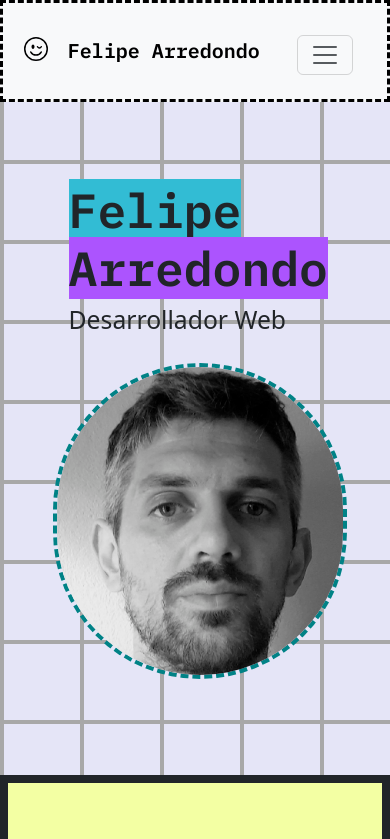
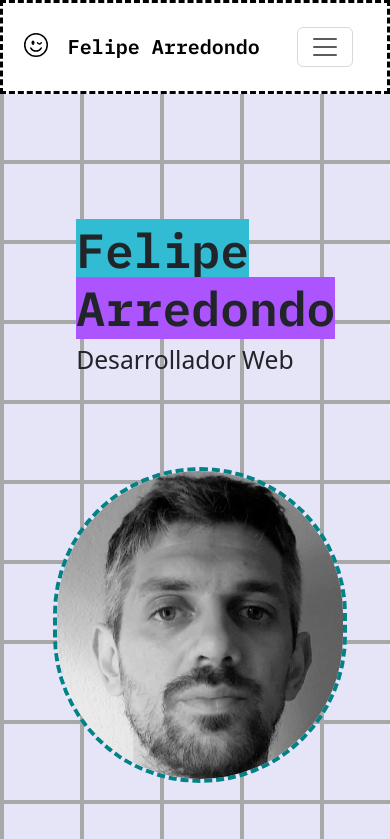
Before and after one commit to felipearredondo08/Porfolio, a React (Vite) app: page / in a window 390 px wide. Shown: the top 839 px of the page. Built offline with nearby package versions, Linux system fonts and the light colour scheme.

Commit message:
modo oscuro aplicado

```diff
--- a/index.html
+++ b/index.html
@@ -11,6 +11,7 @@
     <title>Felipe Arredondo - Desarrollador Web</title>
   </head>
   <body>
+
     <div id="root"></div>
     <script src="https://cdn.jsdelivr.net/npm/bootstrap@5.3.3/dist/js/bootstrap.bundle.min.js" integrity="sha384-YvpcrYf0tY3lHB60NNkmXc5s9fDVZLESaAA55NDzOxhy9GkcIdslK1eN7N6jIeHz" crossorigin="anonymous"></script>
     <script type="module" src="/src/main.jsx"></script>
--- a/src/App.css
+++ b/src/App.css
@@ -1,6 +1,35 @@
-body{
+body {
    background-color: #e5e5f7;
+   background-image: linear-gradient(#a8a8a8 4px, transparent 4px), linear-gradient(to right, #a8a8a8 4px, #e5e5f7 4px);
+   background-size: 80px 80px;
+}
 
-background-image:  linear-gradient(#a8a8a8 4px, transparent 4px), linear-gradient(to right, #a8a8a8 4px, #e5e5f7 4px);
-background-size: 80px 80px;
-}
+.dark-mode {
+   /* Estilos para el modo oscuro */
+   transition: background-color 0.5s ease, color 0.5s ease;
+   background-color: #010101;
+   /* background-image: linear-gradient(#a8a8a8 4px, transparent 4px), linear-gradient(to right, #a8a8a8 4px, #2a2a2a 4px); */
+   background-image: linear-gradient(#a8a8a8 4px, transparent 4px), linear-gradient(to right, #a8a8a8 4px, #000000 4px);
+   background-size: 80px 80px;
+   color: #fff;
+ }
+
+ .dark-mode p{
+   transition: background-color 0.5s ease, color 0.5s ease;
+   color:#010101
+ }
+
+ .dark-mode h2{
+   transition: background-color 0.5s ease, color 0.5s ease;
+   color:#010101
+ }
+
+ .dark-mode label{
+   transition: background-color 0.5s ease, color 0.5s ease;
+   color:black
+ }
+
+ .dark-mode h3{
+
+   color:#010101
+ }
--- a/src/App.jsx
+++ b/src/App.jsx
@@ -1,29 +1,29 @@
-import { useState } from 'react'
-import './App.css'
-import Menu from './components/Menu'
-import Portada from './components/Portada'
-import Proyectos from './components/Proyectos'
-import SobreMi from './components/SobreMi'
-import Footer from './components/Footer'
-import Contacto from './components/Contacto'
-
+import React, { useState } from 'react';
+import './App.css';
+import Menu from './components/Menu';
+import Portada from './components/Portada';
+import Proyectos from './components/Proyectos';
+import SobreMi from './components/SobreMi';
+import Footer from './components/Footer';
+import Contacto from './components/Contacto';
 
 function App() {
-  const [count, setCount] = useState(0)
+  const [darkMode, setDarkMode] = useState(false);
 
-
+  const toggleDarkMode = () => {
+    setDarkMode(!darkMode);
+  };
 
   return (
-    <>
-      <Menu />
-      <Portada />
-      <SobreMi />
-      <Proyectos />
-      <Contacto />
-      <Footer />
-
-    </>
-  )
+    <div className={`App ${darkMode ? 'dark-mode' : ''}`}>
+      <Menu toggleDarkMode={toggleDarkMode} darkMode={darkMode}/>
+      <Portada darkMode={darkMode}/>
+      <SobreMi darkMode={darkMode}/>
+      <Proyectos darkMode={darkMode}/>
+      <Contacto darkMode={darkMode}/>
+      <Footer darkMode={darkMode} />
+    </div>
+  );
 }
 
 export default App;
--- a/src/components/Footer.jsx
+++ b/src/components/Footer.jsx
@@ -1,15 +1,15 @@
 import React from 'react';
 import './Footer.css';
 
-const Footer = () => {
+const Footer = ({ darkMode }) => {
   const handleScrollToTop = () => {
     window.scrollTo({ top: 0, behavior: 'smooth' });
   };
 
   return (
-    <footer className="footer">
+    <footer className={`footer ${darkMode ? 'dark-footer' : ''}`}>
       <div className="footer-content">
-        <p>© 2024 Sitio Web Desarrollado por Felipe Arredondo [PiPiNos].</p>
+        <p className="letrafooter">© 2024 Sitio Web Desarrollado por Felipe Arredondo [PiPiNos].</p>
         <button className="scroll-to-top-button" onClick={handleScrollToTop}>
           <i className="fas fa-arrow-up"></i>
         </button>
--- a/src/components/Menu.css
+++ b/src/components/Menu.css
@@ -1,3 +1,11 @@
+
+.navbar {
+  border-color: rgb(255, 255, 255);
+  border-style: dashed;
+  border-color: black;
+}
+
+
 #boton-proyectos{
     color: salmon;
 }
@@ -10,6 +18,7 @@ a{
     font-weight: 600;
     font-style: normal;
 
+
 }
 
 .nav-item{
@@ -18,10 +27,12 @@ a{
     font-style: normal;
     font-size: large;
 
+
 }
 
 .social-icons{
     margin-top: 0.5rem;
+    display: flex;
 }
 
 .container{
@@ -40,12 +51,14 @@ a{
 /* Estilos específicos para el menú desplegable en móviles */
 @media (max-width: 991.98px) {
 
+
+
   img{
     margin-left: 0.3rem;
   }
 
     .navbar-toggler {
-      margin-top: 0.5rem;
+      margin-top:0;
     }
 
     .navbar-collapse {
@@ -69,10 +82,6 @@ a{
     }
   }
 
-  .navbar {
-    border-color: black;
-    border-style: dashed;
-  }
 
   @keyframes shake {
     0% { transform: translateX(0); }
@@ -84,6 +93,104 @@ a{
 
 /* Aplicar la animación a la imagen */
 .logo-img {
-    animation: shake 2s; /* Duración de la animación: 2 segundos */
+    animation: shake 5s; /* Duración de la animación: 2 segundos */
     animation-fill-mode: forwards; /* Mantener el estado final de la animación */
 }
+
+.navbar{
+  background-color: #ffffff;
+}
+
+.dark-menu {
+  background-color: #000000; /* Fondo negro */
+  color: #ffffff; /* Texto blanco */
+  /* Agrega cualquier otra propiedad CSS que desees para el modo oscuro */
+  border-color: white;
+
+
+}
+
+.dark-mode .menu-text {
+  color: white;
+  font-family: "IBM Plex Mono", monospace;
+  font-weight: 600;
+  font-style: normal;
+
+
+}
+
+
+.dark-mode #menu-logo{
+  padding: 0%;
+  margin-left: 2%;
+  border-radius: 100%;
+ width: 11%;
+ margin-right: 8.5%;
+ background-color: white;
+  box-shadow: 0px 0px 8px 8px rgba(255, 255, 255, 0.5);
+}
+
+
+.dark-mode button{
+  border-color: #dee2e6;
+  margin-left: 2rem;
+  border-width: 0.2rem;
+
+
+
+}
+
+.dark-mode #hamburguesa{
+  color: #f8f9fa;
+  margin: 0%;
+
+}
+/* Estilos para las líneas del menú desplegable en modo oscuro */
+.dark-menu .navbar-toggler-icon {
+  background-color: #ffffff; /* Color de fondo blanco para las líneas */
+}
+
+/* Estilos para las líneas del menú desplegable en modo oscuro al estar activo */
+.dark-menu .navbar-toggler-icon:focus,
+.dark-menu .navbar-toggler-icon:hover {
+  background-color: #f8f9fa; /* Cambia el color de fondo al interactuar con las líneas */
+}
+
+/* Estilos para las líneas del menú desplegable en modo oscuro al estar activo */
+.dark-menu.show .navbar-toggler-icon {
+  background-color: #f8f9fa; /* Cambia el color de fondo cuando el menú está desplegado */
+}
+
+.dark-mode #iconoredes1{
+  padding: 0%;
+  margin-left: 20%;
+  border-radius: 100%;
+ width: 55%;
+ margin-left: 1.2rem;
+margin-right: 0.1rem;
+transition: background-color 0.5s ease, color 0.5s ease;
+background-color: white;
+}
+
+.dark-mode #iconoredes2{
+  padding: 0%;
+  margin-left: 20%;
+  border-radius: 100%;
+ width: 30%;
+ margin-left: 2rem;
+margin-right: 1.6rem;
+transition: background-color 0.5s ease, color 0.5s ease;
+background-color: white;
+}
+
+.dark-mode #sobremidark{
+  background-color: #000000;
+  color: white;
+  transition: background-color 0.5s ease, color 0.5s ease;
+}
+
+.dark-mode #cvdark{
+  background-color: #000000;
+  color: white;
+  transition: background-color 0.5s ease, color 0.5s ease;
+}
--- a/src/components/Menu.jsx
+++ b/src/components/Menu.jsx
@@ -1,49 +1,151 @@
-import React, { useEffect, useState } from "react";
+// import React, { useEffect, useState } from "react";
+// import "./Menu.css";
+// import logo from "../assets/emoji-wink.svg";
+// import gitlogo from "../assets/github.svg";
+// import iglogo from "../assets/instagram.svg";
+// import curriculumPdf from "../assets/curriculumVitaeFelipeArredondo.pdf"; // Importa el archivo PDF
+
+// const Menu = () => {
+
+//   // MODO OSCURO
+
+
+
+// // -------------------
+
+//   const [fadeIn, setFadeIn] = useState(false);
+
+
+
+
+//   return (
+//     <>
+//       <nav className={`navbar bg-body-tertiary ${fadeIn ? "fade-in" : ""}`}>
+//         <div className="container">
+//           {/* Logo y nombre en el navbar */}
+//           <a className="navbar-brand" href="#">
+//             <img
+//               src={logo}
+//               alt="Logo"
+//               width="30"
+//               height="24"
+//               className="logo-img d-inline-block align-text-top"
+//             />
+//             Felipe Arredondo
+//           </a>
+//           {/* Menú de navegación para dispositivos de escritorio */}
+          // <ul className="nav nav-tabs d-none d-lg-flex">
+          //   <li className="nav-item">
+          //     <a className="nav-link active" aria-current="page" href="#container-about">Sobre mi</a>
+          //   </li>
+          //   <li className="nav-item dropdown">
+          //     <a className="nav-link dropdown-toggle" data-bs-toggle="dropdown" href="#" role="button" aria-expanded="false" id="boton-proyectos">Proyectos</a>
+          //     <ul className="dropdown-menu" aria-labelledby="navbarDropdown">
+          //       <li><a className="dropdown-item" href="#mnemo">mNemo</a></li>
+          //       <li><a className="dropdown-item" href="#receptivo">Receptivo Cataratas</a></li>
+          //       <li><a className="dropdown-item" href="#flappy">Flappy Bird Clon</a></li>
+          //       <li><a className="dropdown-item" href="#hitandjump">Hit and Jump</a></li>
+          //       <li><a className="dropdown-item" href="#abogada">Abogada Denise Pastrello</a></li>
+          //       <li><a className="dropdown-item" href="#webcode">WebCode Desarrollo web</a></li>
+          //       <li><a className="dropdown-item" href="#calculadora">Calculadora</a></li>
+          //     </ul>
+          //   </li>
+          //   <li className="nav-item">
+          //     {/* Enlace para abrir el curriculum en una nueva pestaña */}
+          //     <a className="nav-link active" aria-current="page" href={curriculumPdf} target="_blank" rel="noopener noreferrer">Curriculum Vitae</a>
+          //   </li>
+          //   {/* Íconos de redes sociales */}
+          //   <li className="social-icons">
+          //     <a href='https://github.com/felipearredondo08' target="_blank" rel="noopener noreferrer"><img src={gitlogo} alt="Logo" width="30" height="24" className="icon"></img></a>
+          //     <a href='https://www.instagram.com/felipe_axxedondo/?hl=es' target="_blank" rel="noopener noreferrer"><img src={iglogo} alt="Logo" width="30" height="24" className="icon"></img></a>
+          //   </li>
+          //   <li>
+
+          //   </li>
+          // </ul>
+//           {/* Menú desplegable para dispositivos móviles */}
+//           <button
+//             className="navbar-toggler d-lg-none"
+//             type="button"
+//             data-bs-toggle="collapse"
+//             data-bs-target="#navbarSupportedContent"
+//             aria-controls="navbarSupportedContent"
+//             aria-expanded="false"
+//             aria-label="Toggle navigation"
+//           >
+//             <span className="navbar-toggler-icon"></span>
+//           </button>
+//           <div className="collapse navbar-collapse" id="navbarSupportedContent">
+//             <ul className="navbar-nav d-lg-none">
+//               <li className="nav-item">
+//                 <a className="nav-link" href="#">Sobre mi</a>
+//               </li>
+//               <li className="nav-item">
+//                 {/* Enlace para abrir el curriculum en una nueva pestaña */}
+//                 <a className="nav-link" href={curriculumPdf} target="_blank" rel="noopener noreferrer">Curriculum Vitae</a>
+//               </li>
+//               <li className="nav-item dropdown">
+//                 <a className="nav-link dropdown-toggle" href="#" id="navbarDropdown" role="button" data-bs-toggle="dropdown" aria-expanded="false">Proyectos</a>
+//                 <ul className="dropdown-menu" aria-labelledby="navbarDropdown">
+//                   <li><a className="dropdown-item" href="#mnemo">mNemo</a></li>
+//                   <li><a className="dropdown-item" href="#receptivo">Receptivo Cataratas</a></li>
+//                   <li><a className="dropdown-item" href="#flappy">Flappy Bird Clon</a></li>
+//                   <li><a className="dropdown-item" href="#hitandjump">Hit and Jump</a></li>
+//                   <li><a className="dropdown-item" href="#abogada">Abogada Denise Pastrello</a></li>
+//                   <li><a className="dropdown-item" href="#webcode">WebCode Desarrollo web</a></li>
+//                   <li><a className="dropdown-item" href="#calculadora">Calculadora</a></li>
+//                 </ul>
+//               </li>
+//               {/* Íconos de redes sociales */}
+//               <li className="social-icons">
+//                 <a href='https://github.com/felipearredondo08' target="_blank" rel="noopener noreferrer"><img src={gitlogo} alt="Logo" width="30" height="24" className="icon"></img></a>
+//                 <a href='https://www.instagram.com/felipe_axxedondo/?hl=es' target="_blank" rel="noopener noreferrer"><img src={iglogo} alt="Logo" width="30" height="24" className="icon"></img></a>
+//               </li>
+//             </ul>
+//           </div>
+//         </div>
+//       </nav>
+//     </>
+//   );
+// };
+
+// export default Menu;
+
+import React from "react";
 import "./Menu.css";
 import logo from "../assets/emoji-wink.svg";
 import gitlogo from "../assets/github.svg";
 import iglogo from "../assets/instagram.svg";
-import curriculumPdf from "../assets/curriculumVitaeFelipeArredondo.pdf"; // Importa el archivo PDF
+import curriculumPdf from "../assets/curriculumVitaeFelipeArredondo.pdf";
 
-const Menu = () => {
-
-  // MODO OSCURO
-
-
-
-// -------------------
-
-  const [fadeIn, setFadeIn] = useState(false);
-
-  useEffect(() => {
-    // Agregar un retraso para iniciar la animación de fade in después de 500ms
-    const timer = setTimeout(() => {
-      setFadeIn(true);
-    }, 500);
-
-    // Limpiar el temporizador en la limpieza del efecto
-    return () => clearTimeout(timer);
-  }, []);
+const Menu = ({ toggleDarkMode, darkMode }) => {
+  const handleClick = (e) => {
+    // Verifica si el elemento clicado es la imagen del menú
+    if (e.target.id === "menu-logo") {
+      toggleDarkMode();
+    }
+  };
 
   return (
     <>
-      <nav className={`navbar bg-body-tertiary ${fadeIn ? "fade-in" : ""}`}>
+      <nav className={`navbar ${darkMode ? 'dark-menu' : ''}`}>
         <div className="container">
-          {/* Logo y nombre en el navbar */}
+          <div className="menu-content" onClick={handleClick}>
             <a className="navbar-brand" href="#">
               <img
+                id="menu-logo" // Agrega un identificador único a la imagen del menú
                 src={logo}
                 alt="Logo"
                 width="30"
                 height="24"
                 className="logo-img d-inline-block align-text-top"
               />
-            Felipe Arredondo
+              <span className="menu-text">Felipe Arredondo</span>
             </a>
-          {/* Menú de navegación para dispositivos de escritorio */}
+          </div>
           <ul className="nav nav-tabs d-none d-lg-flex">
             <li className="nav-item">
-              <a className="nav-link active" aria-current="page" href="#container-about">Sobre mi</a>
+              <a id="sobremidark" className="nav-link active" aria-current="page" href="#container-about">Sobre mi</a>
             </li>
             <li className="nav-item dropdown">
               <a className="nav-link dropdown-toggle" data-bs-toggle="dropdown" href="#" role="button" aria-expanded="false" id="boton-proyectos">Proyectos</a>
@@ -58,19 +160,14 @@ const Menu = () => {
               </ul>
             </li>
             <li className="nav-item">
-              {/* Enlace para abrir el curriculum en una nueva pestaña */}
-              <a className="nav-link active" aria-current="page" href={curriculumPdf} target="_blank" rel="noopener noreferrer">Curriculum Vitae</a>
+              <a id="cvdark" className="nav-link active" aria-current="page" href={curriculumPdf} target="_blank" rel="noopener noreferrer">Curriculum Vitae</a>
             </li>
-            {/* Íconos de redes sociales */}
             <li className="social-icons">
-              <a href='https://github.com/felipearredondo08' target="_blank" rel="noopener noreferrer"><img src={gitlogo} alt="Logo" width="30" height="24" className="icon"></img></a>
-              <a href='https://www.instagram.com/felipe_axxedondo/?hl=es' target="_blank" rel="noopener noreferrer"><img src={iglogo} alt="Logo" width="30" height="24" className="icon"></img></a>
+              <a href='https://github.com/felipearredondo08' target="_blank" rel="noopener noreferrer"><img id="iconoredes1" src={gitlogo} alt="Logo" width="30" height="24" className="icon"></img></a>
+              <a href='https://www.instagram.com/felipe_axxedondo/?hl=es' target="_blank" rel="noopener noreferrer"><img id="iconoredes2" src={iglogo} alt="Logo" width="30" height="24" className="icon"></img></a>
             </li>
-            <li>
-
-            </li>
+            <li></li>
           </ul>
-          {/* Menú desplegable para dispositivos móviles */}
           <button
             className="navbar-toggler d-lg-none"
             type="button"
@@ -80,15 +177,14 @@ const Menu = () => {
             aria-expanded="false"
             aria-label="Toggle navigation"
           >
-            <span className="navbar-toggler-icon"></span>
+            <span id="hamburguesa" className="navbar-toggler-icon"></span>
           </button>
           <div className="collapse navbar-collapse" id="navbarSupportedContent">
             <ul className="navbar-nav d-lg-none">
-              <li className="nav-item">
-                <a className="nav-link" href="#">Sobre mi</a>
+              <li  className="nav-item">
+                <a  className="nav-link" href="#container-about">Sobre mi</a>
               </li>
               <li className="nav-item">
-                {/* Enlace para abrir el curriculum en una nueva pestaña */}
                 <a className="nav-link" href={curriculumPdf} target="_blank" rel="noopener noreferrer">Curriculum Vitae</a>
               </li>
               <li className="nav-item dropdown">
@@ -103,7 +199,6 @@ const Menu = () => {
                   <li><a className="dropdown-item" href="#calculadora">Calculadora</a></li>
                 </ul>
               </li>
-              {/* Íconos de redes sociales */}
               <li className="social-icons">
                 <a href='https://github.com/felipearredondo08' target="_blank" rel="noopener noreferrer"><img src={gitlogo} alt="Logo" width="30" height="24" className="icon"></img></a>
                 <a href='https://www.instagram.com/felipe_axxedondo/?hl=es' target="_blank" rel="noopener noreferrer"><img src={iglogo} alt="Logo" width="30" height="24" className="icon"></img></a>
--- a/src/components/Portada.css
+++ b/src/components/Portada.css
@@ -1,7 +1,8 @@
-
 .dark-mode {
-  background-color: #000000; /* Fondo en modo oscuro */
-  color: #fff; /* Color de texto en modo oscuro */
+  background-color: #000000;
+  /* Fondo en modo oscuro */
+  color: #fff;
+  /* Color de texto en modo oscuro */
 }
 
 .PortadaTotal {
@@ -9,11 +10,8 @@
   justify-content: center;
   align-items: center;
   text-align: center;
-    padding: 3rem;
-    margin-top: 7rem;
-    margin-bottom: 11rem;
-    margin-right: 6rem;
-
+  padding-bottom: 3rem;
+  padding-top: 9rem;
 
 }
 
@@ -21,6 +19,8 @@
   padding: 3rem;
   padding-top: 5rem;
   margin-left: 3rem;
+  margin-bottom: 10rem;
+
 
 }
 
@@ -33,8 +33,12 @@
   border-color: rgb(0, 130, 134);
   border-width: 0.3rem;
   width: 30%;
+  margin-bottom: 10rem;
+
 
 }
+
+
 
 h1 {
   font-family: "IBM Plex Mono", monospace;
@@ -43,24 +47,33 @@ h1 {
   font-size: 4rem;
 }
 
-#felipe-color{
+#felipe-color {
   background-color: rgb(50, 188, 212);
 }
 
-#arredondo-color{
+#arredondo-color {
   background-color: rgb(172, 84, 254);
 }
 
 @media (max-width: 991.98px) {
+
+  .contenedor-nombre {
+    padding: 3rem;
+    padding-top: 5rem;
+    margin-left: 3rem;
+    margin-bottom: 4rem;
+
+
+  }
 
   .PortadaTotal {
     display: block;
     justify-content: center;
     align-items: center;
     padding: 3rem;
-        margin-top: -3rem;
-        margin-bottom: 3rem;
-        margin-right: 0rem;
+    margin-top: 0rem;
+    margin-bottom: 0rem;
+
 
   }
 
@@ -71,6 +84,8 @@ h1 {
     border-style: dashed;
     border-color: rgb(0, 130, 134);
     border-width: 0.3rem;
+    margin-bottom: 5rem;
+
 
 
   }
@@ -81,16 +96,25 @@ h1 {
     font-weight: 600;
     font-style: normal;
     font-size: 3rem;
+    margin-left: 3%;
 
   }
 
+  h2 {
+    margin-left: 3%;
+  }
+
+
+
 
 }
+
 /* Portada.css */
 @keyframes fadeIn {
   from {
     opacity: 0;
   }
+
   to {
     opacity: 1;
   }
@@ -106,6 +130,7 @@ h1 {
     opacity: 0;
     transform: translateY(100%);
   }
+
   to {
     opacity: 1;
     transform: translateY(0);
@@ -115,17 +140,21 @@ h1 {
 .slideIn {
   animation: slideIn 3s ease-in-out;
 }
+
 /* Aplicar retrasos a las animaciones */
 #felipe-color {
-  animation-delay: 0.5s; /* Retraso para el primer span */
+  animation-delay: 0.5s;
+  /* Retraso para el primer span */
 }
 
 #arredondo-color {
-  animation-delay: 3s; /* Retraso para el segundo span */
+  animation-delay: 3s;
+  /* Retraso para el segundo span */
 }
 
 h2 {
-  animation-delay: 6; /* Retraso para el h2 */
+  animation-delay: 6;
+  /* Retraso para el h2 */
 }
 
 
@@ -137,5 +166,16 @@ h2 {
     margin-left: 0rem;
   }
 
+  .dark-mode .PortadaTotal{
+    padding-top: 2.8rem;
+  }
 
 }
+
+
+/* Estilo para el modo oscuro */
+.dark-mode #desarrollador {
+  color: white;
+  text-shadow: 4px 4px 0px rgba(0, 0, 0, 0.6);
+
+}
--- a/src/components/Portada.jsx
+++ b/src/components/Portada.jsx
@@ -1,25 +1,19 @@
+import React from 'react';
 import Portadafoto from '../assets/portada.png';
 import './Portada.css';
 
-
-const Portada = () => {
-
-
-
+const Portada = ({ darkMode }) => {
   return (
     <>
-      <div className="PortadaTotal">
+      <div className={`PortadaTotal ${darkMode ? 'dark-mode' : ''}`}>
         <div className="contenedor-nombre">
           <h1 className="fadeIn slideIn">
             <span id="felipe-color">Felipe</span>
             <span id="arredondo-color"> Arredondo</span>
           </h1>
-          <h2 className="fadeIn slideIn">Desarrollador Web</h2>
+          <h2 id="desarrollador" className={`fadeIn slideIn ${darkMode ? 'white-text' : ''}`}>Desarrollador Web</h2>
         </div>
-
-          <img src={Portadafoto} alt="portada" id="foto-portada" />
-
-
+        <img src={Portadafoto} alt="portada" id="foto-portada" />
       </div>
     </>
   );
--- a/src/components/SobreMi.css
+++ b/src/components/SobreMi.css
@@ -44,6 +44,8 @@
 .icon-about{
     margin:2rem;
     width: 5rem;
+
+
 }
 
 @media (max-width: 991.98px) {
--- a/src/components/SobreMi.jsx
+++ b/src/components/SobreMi.jsx
@@ -18,7 +18,7 @@ const SobreMi = () => {
             <div className="container-about" id="container-about">
                 <h2 className="subtitulos">Sobre mi</h2>
                 <p className="descripcion">   Mi nombre es Felipe Arredondo, me dedico al desarrollo de aplicaciones web desde hace 5 años.
-                Realize mis estudios en la Tecnicatura Superior en Desarrollo de Software del "Instituto Ramon Carrillo". Habiendo terminado
+                Realize mis estudios en la Tecnicatura Superior en Desarrollo de Software del "Instituto Dr. Ramon Carrillo". Habiendo terminado
                 el cursado, orienté mis estudios al desarrollo de sistemas web y aun continuo mi formación en dicha área.<br></br>   Entre los lenguajes y tecnologías en los que me capacité se encuentran HTML5, CSS, Javascript,  React, WordPress, SQL , Bootstrap, PHP, GIT, C++ y Unity.</p>
                 <div className="container-iconos">
                     <img src={htmllogo} alt="Logo" className="icon-about"></img>
```
Also changed, not shown: src/components/Footer.css (+39 -1 lines). Lines whose indentation alone changed are shown as unchanged.
